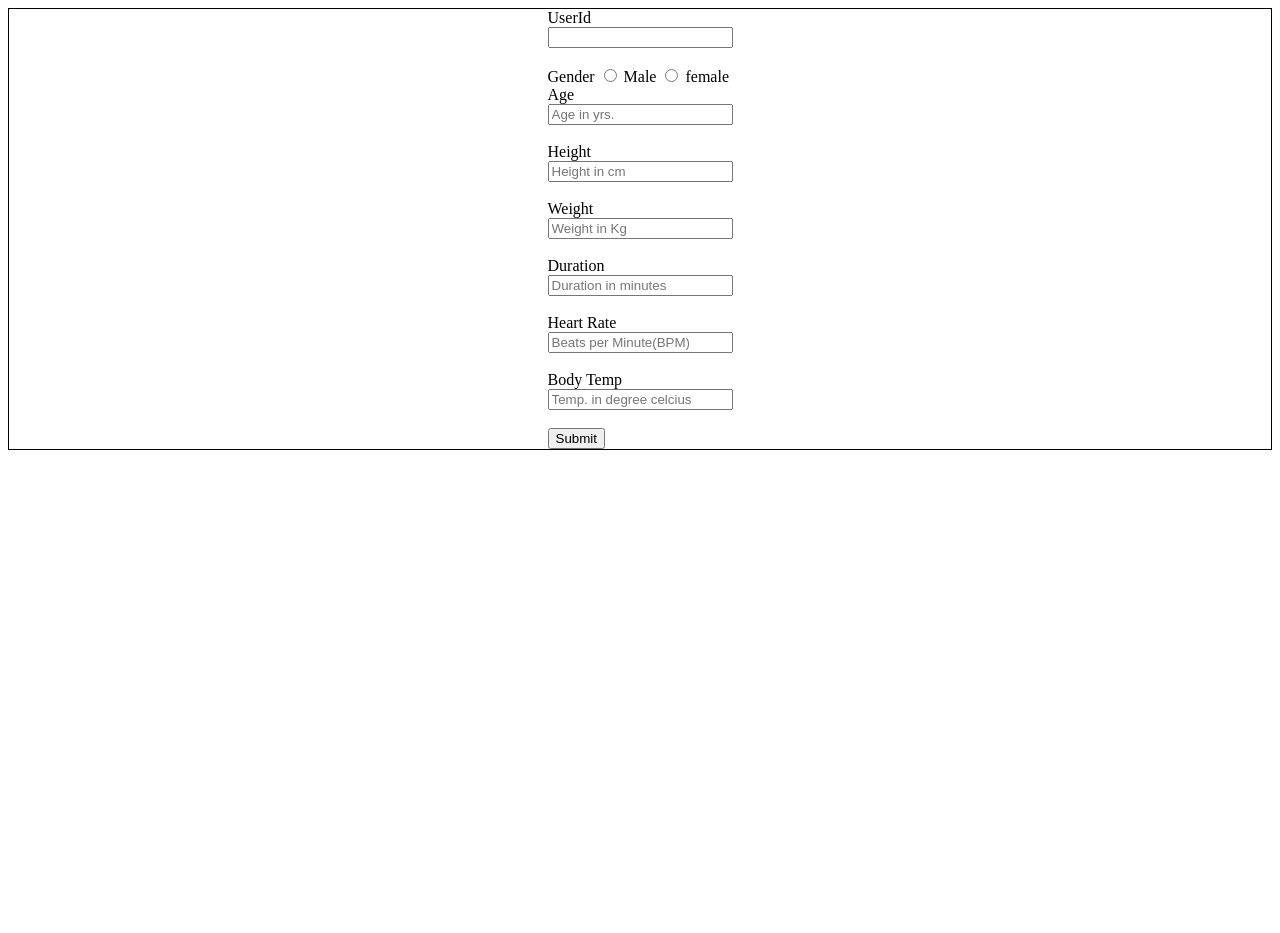
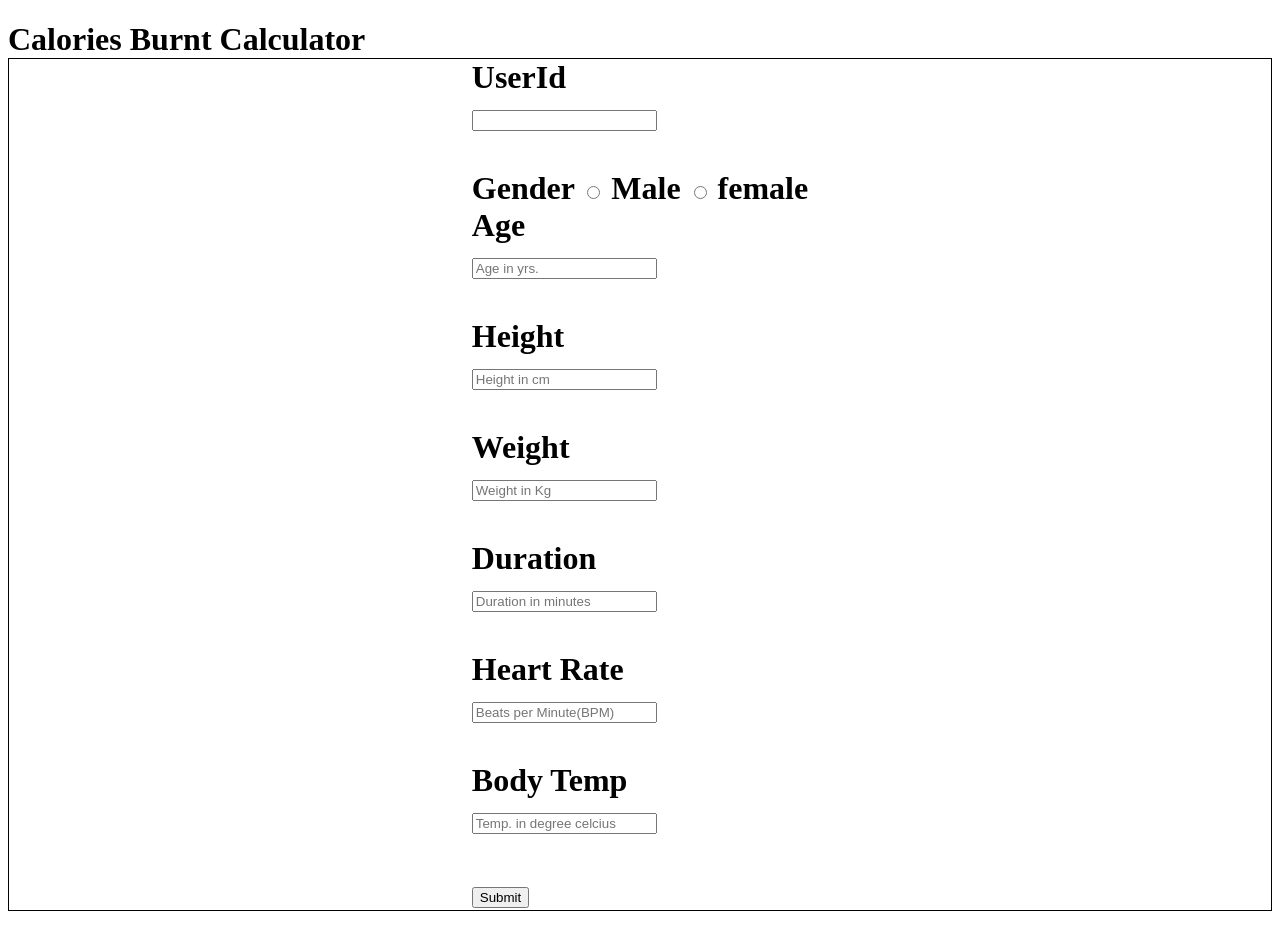
Before and after one commit to code-Kartik-Rathore/CaloriesBurnt_Calculator, a Flask app: page / in a window 1280 px wide. Before the commit the page ends 450 px from the top, so only its background shows below. Run offline with Flask 3, Linux system fonts and the light colour scheme; parts of the project's set-up code (start-up, migrations or seed data) failed here and were passed over.

Commit message:
Update index.html

```diff
--- a/templates/index.html
+++ b/templates/index.html
@@ -16,6 +16,7 @@
 </style>
 
 <body>
+    <h1> Calories Burnt Calculator
     <div class="container">
         <form action="{{ url_for('predict')}}" method="post">
             <label for="userid">UserId</label><br>
```
